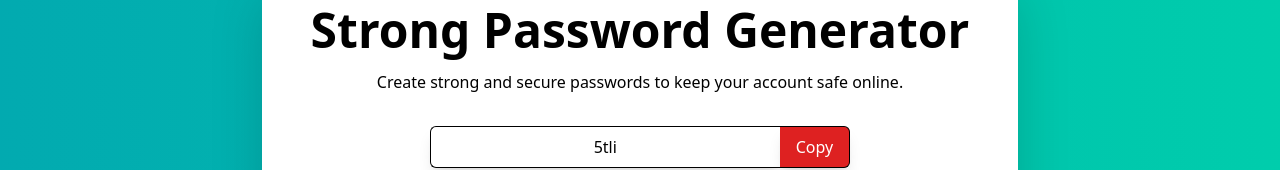
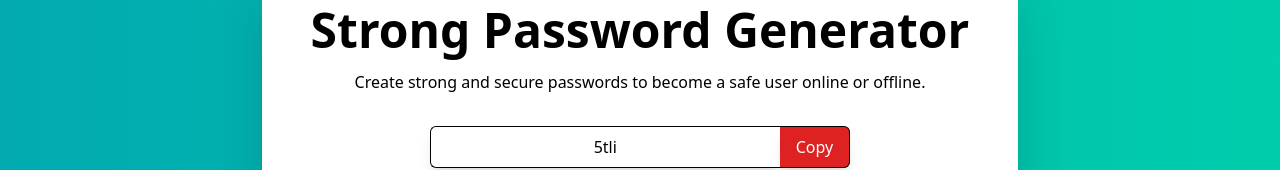
Before and after one commit to Chandan-Badge/strong-password-generator, a React (Vite) app: page / in a window 1280 px wide. Shown: the part 195-365 px from the top of the page. Built offline with nearby package versions, Linux system fonts and the light colour scheme.

Commit message:
Improvement 06

```diff
--- a/index.html
+++ b/index.html
@@ -4,6 +4,7 @@
     <meta charset="UTF-8" />
     <!-- <link rel="icon" type="image/svg+xml" href="/vite.svg" /> -->
     <link rel="icon" type="image/jpg/png" href="./src/assets/strong-password-logo2.png">
+    <link rel="icon" type="image/jpg/png" href="./src/assets/C2-Logo-Favicon.jpg">
     <meta name="viewport" content="width=device-width, initial-scale=1.0" />
     <title>Strong Password Generator</title>
   </head>
--- a/src/components/Password-Generator.jsx
+++ b/src/components/Password-Generator.jsx
@@ -62,7 +62,7 @@ function PasswordGenerator() {
             </div>
             <div className="w-max px-12 py-8 flex flex-col items-center bg-[#fff] dark:bg-[#0a1338] rounded-lg drop-shadow-2xl groupdrop-shadow-[0_0px_30px_rgba(59,130,246,0.6)]">
                 <h1 className="text-5xl font-bold">Strong Password Generator</h1>
-                <p className="my-4 text-base">Create strong and secure passwords to keep your account safe online.</p>
+                <p className="my-4 text-base">Create strong and secure passwords to become a safe user online or offline.</p>
 
                 {/* Inp area */}
                 <div className="">
```
Also changed, not shown: src/assets/C2-Logo-Favicon.jpg (added).
